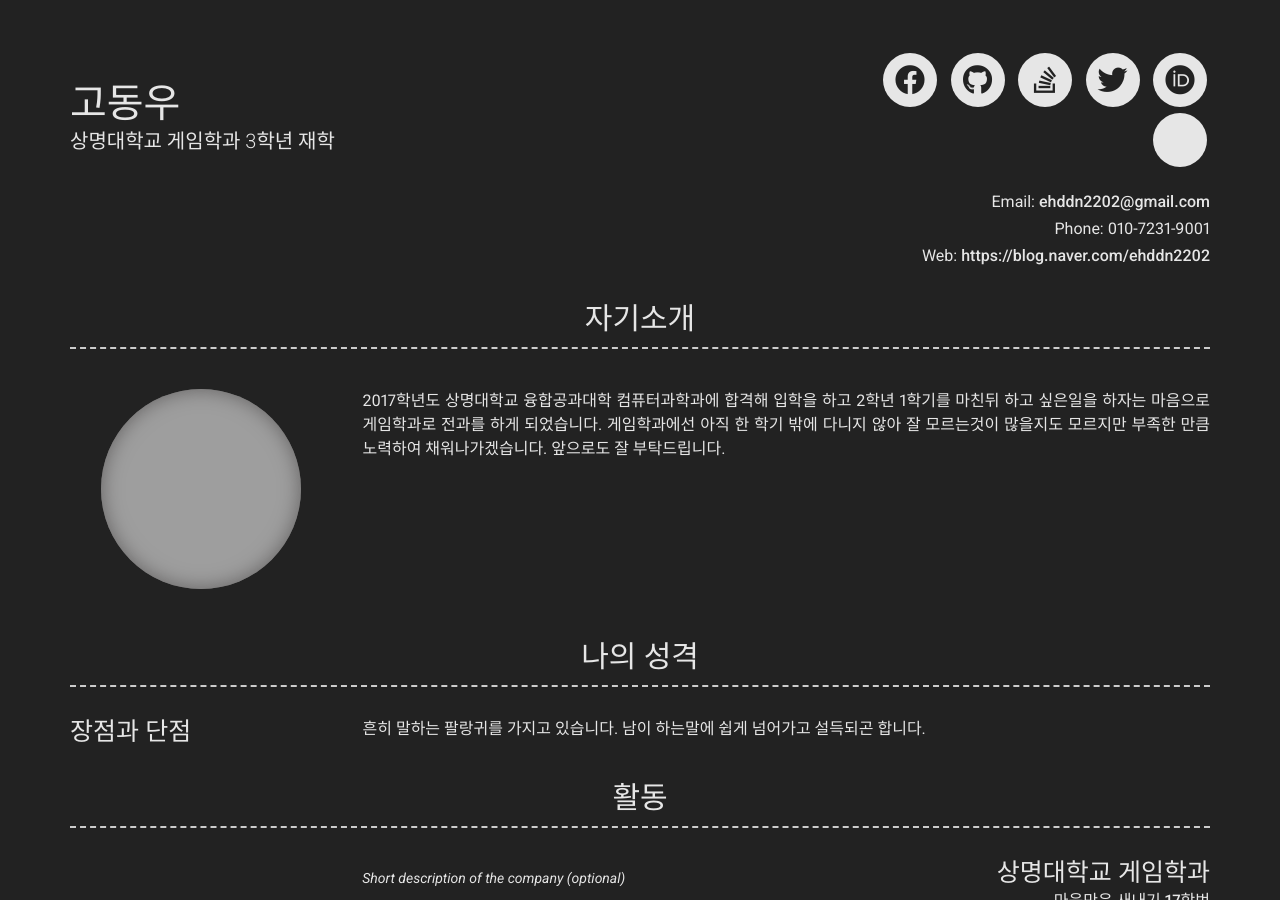
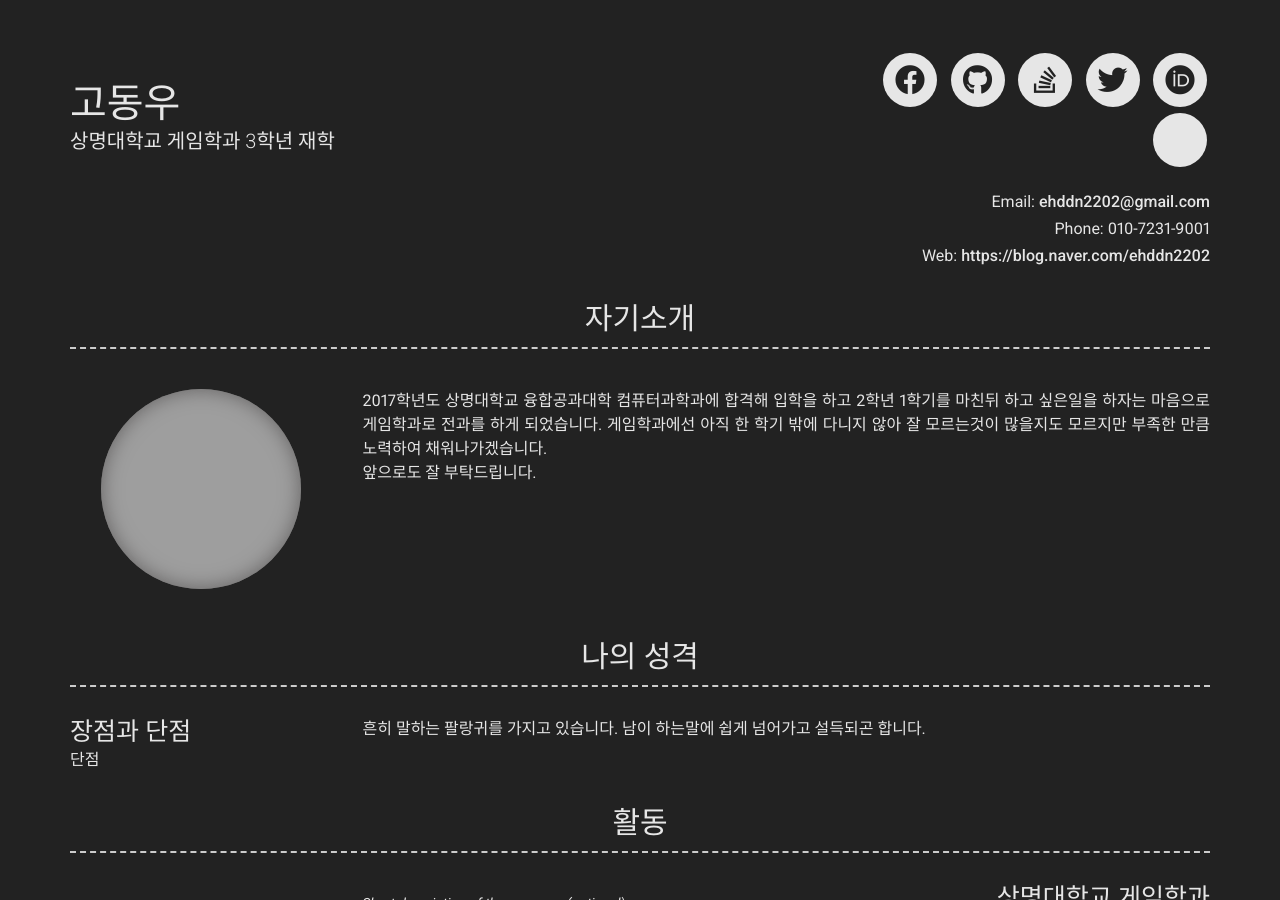
Before and after one commit to 201710890Ko/201710890Ko.github.io, a Jekyll site: the page built from index.md, in a window 1280 px wide and 900 px high. Built offline with Jekyll 4.4.1, drawn with Linux system fonts in a browser that asks for light colours; nearby versions of some CDN libraries; part of the change alters nothing that is shown; grey boxes are pictures that could not be loaded.

Commit message:
Update _config.yml
장단점 수정

```diff
--- a/_config.yml
+++ b/_config.yml
@@ -54,9 +54,7 @@ about_profile_image: https://user-images.githubusercontent.com/79897135/10965501
 about_content: | # this will include new lines to allow paragraphs
   [^1]: Write an awesome description about yourself here, this supports markdown, so you can add [links](http://foobar.com) and highlight things <mark>like this</mark>.
   2017학년도 상명대학교 융합공과대학 컴퓨터과학과에 합격해 입학을 하고 2학년 1학기를 마친뒤
-  하고 싶은일을 하자는 마음으로 게임학과로 전과를 하게 되었습니다.
-  게임학과에선 아직 한 학기 밖에 다니지 않아 잘 모르는것이 많을지도 모르지만
-  부족한 만큼 노력하여 채워나가겠습니다.
+  하고 싶은일을 하자는 마음으로 게임학과로 전과를 하게 되었습니다.    게임학과에선 아직 한 학기 밖에 다니지 않아 잘 모르는것이 많을지도 모르지만 부족한 만큼 노력하여 채워나가겠습니다.
   앞으로도 잘 부탁드립니다.
 
 content:
@@ -65,14 +63,10 @@ content:
     content:
       - layout: left
         title: 장점과 단점
-        link:
-        text: 장점
-
+        sub_title: 장점
         description: | # this will include new lines to allow paragraphs
-         저는 얼마나 많은 시간이 들지라도 결코 포기하지 않습니다. 한번 시작한 일은 해결이 될때까지 끝까지 하는 인내심을 갖고 있습니다.
-
-        text: 단점
-
+         비록 많은 시간이 들지라도 한번 시작한 일은 포기하지 않고 끝까지 하는 인내심을 갖고 있습니다.
+        sub_title: 단점
         description: | # this will include new lines to allow paragraphs
          흔히 말하는 팔랑귀를 가지고 있습니다. 남이 하는말에 쉽게 넘어가고 설득되곤 합니다.
 
```
